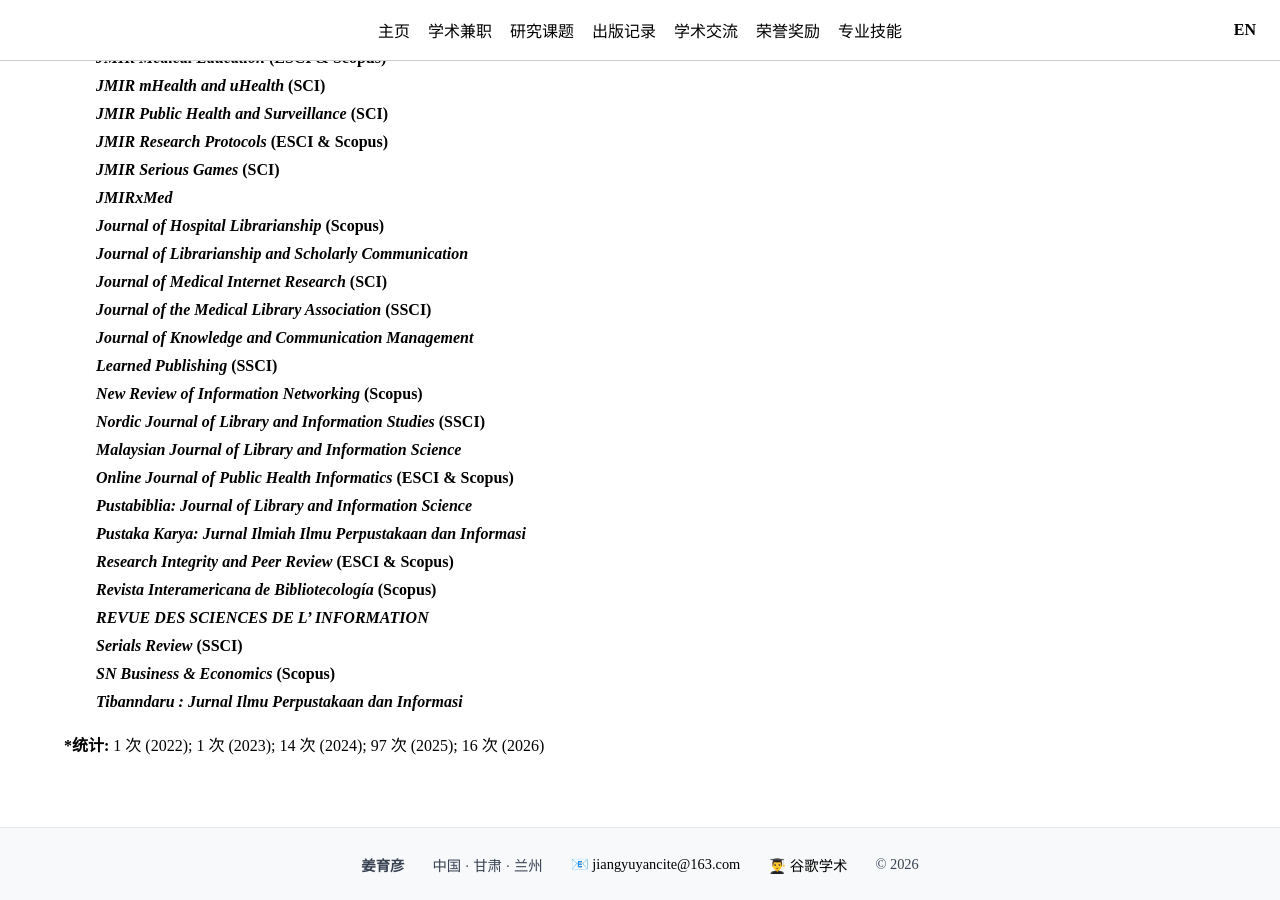
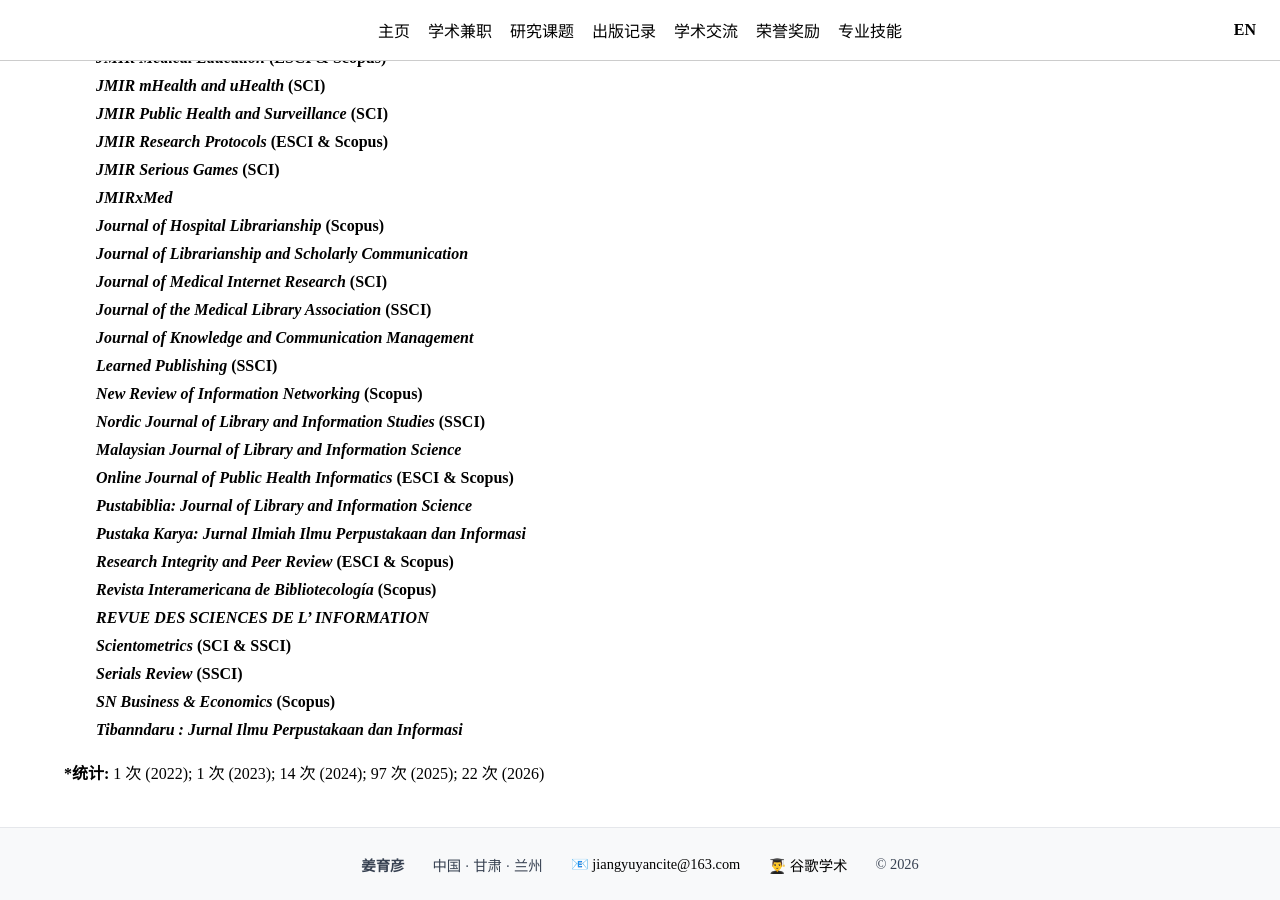
Before and after one commit to jiang-yuyan/Yuyan-Jiang-CV, a Jekyll site: the page built from role/roles-zh.md, in a window 1280 px wide and 900 px high, scrolled down 1322 px. Built offline with Jekyll 4.4.1, drawn with Linux system fonts in a browser that asks for light colours; before the commit the page ends 2194 px from its top, so only the background shows below that.

Commit message:
Update roles-zh.md

```diff
--- a/role/roles-zh.md
+++ b/role/roles-zh.md
@@ -70,8 +70,9 @@ __·评审__ 🕵️‍♂️
 &#8195;&#8195;_**Research Integrity and Peer Review**_ **(ESCI & Scopus)**
 &#8195;&#8195;_**Revista Interamericana de Bibliotecología**_ **(Scopus)**
 &#8195;&#8195;_**REVUE DES SCIENCES DE L' INFORMATION**_
+&#8195;&#8195;_**Scientometrics**_ **(SCI & SSCI)**
 &#8195;&#8195;_**Serials Review**_ **(SSCI)**
 &#8195;&#8195;_**SN Business & Economics**_ **(Scopus)**
 &#8195;&#8195;_**Tibanndaru : Jurnal Ilmu Perpustakaan dan Informasi**_
 
-***统计:** 1 次 (2022); 1 次 (2023); 14 次 (2024); 97 次 (2025); 16 次 (2026)
+***统计:** 1 次 (2022); 1 次 (2023); 14 次 (2024); 97 次 (2025); 22 次 (2026)
```
